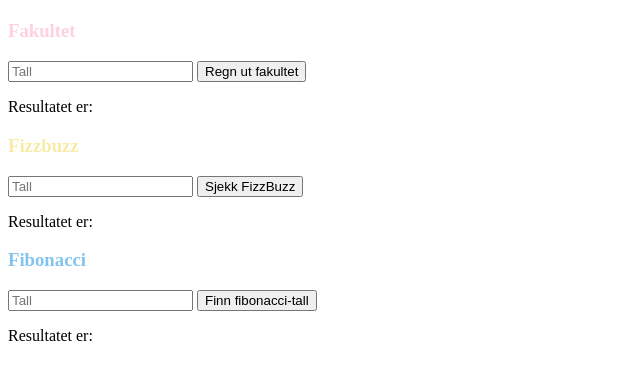
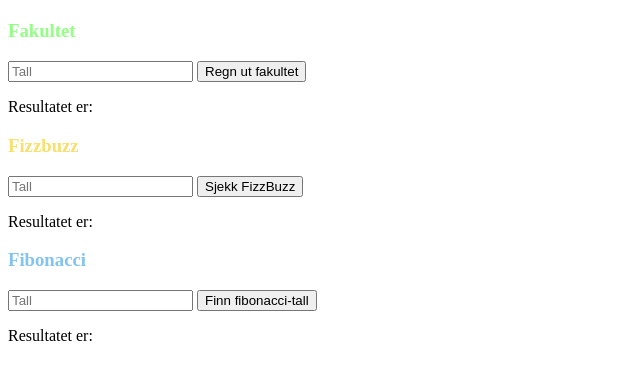
Before and after one commit to carmenmaria11/web-kalkulator, a website: page index.html in a window 1280 px wide. Shown: the part 46-426 px from the top of the page, without its empty margins (0-640 px from the left). Drawn offline with Linux system fonts and the light colour scheme.

Commit message:
Bedre farger

```diff
--- a/index.html
+++ b/index.html
@@ -1,6 +1,6 @@
 <h1 style="color: 	#f07795;">Webkalkulator</h1>
 
-<h3 style="color: 	#ffd1de;">Fakultet</h3>
+<h3 style="color: 	#93ff85;">Fakultet</h3>
 <div id="fakultet">
     <form>
         <input name="tall" placeholder="Tall" type="number">
@@ -11,7 +11,7 @@
     </p>
 </div>
 
-<h3 style="color: #f9eba6;">Fizzbuzz</h3>
+<h3 style="color: #f7e06e;">Fizzbuzz</h3>
 <div id="fizzbuzz">
     <form>
         <input name="tall" placeholder="Tall" type="number">
```
